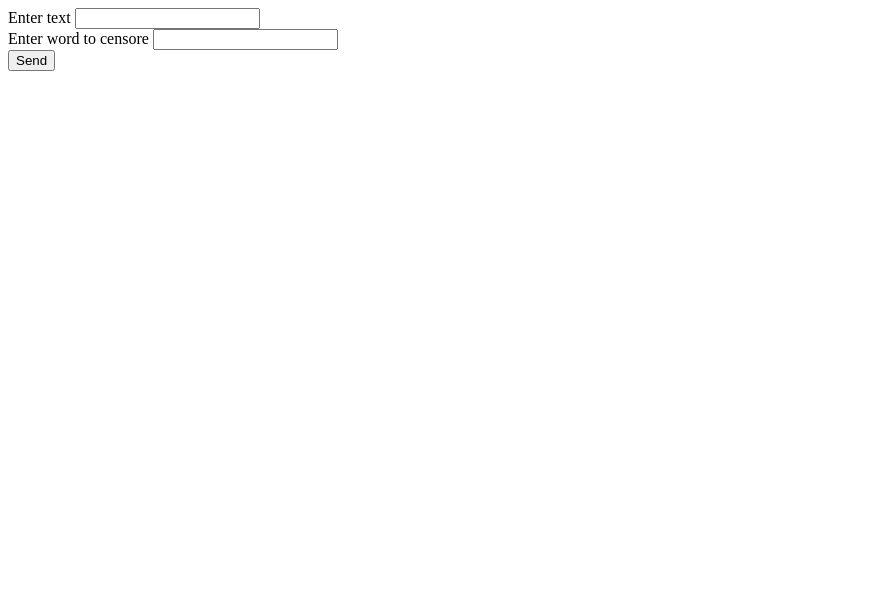
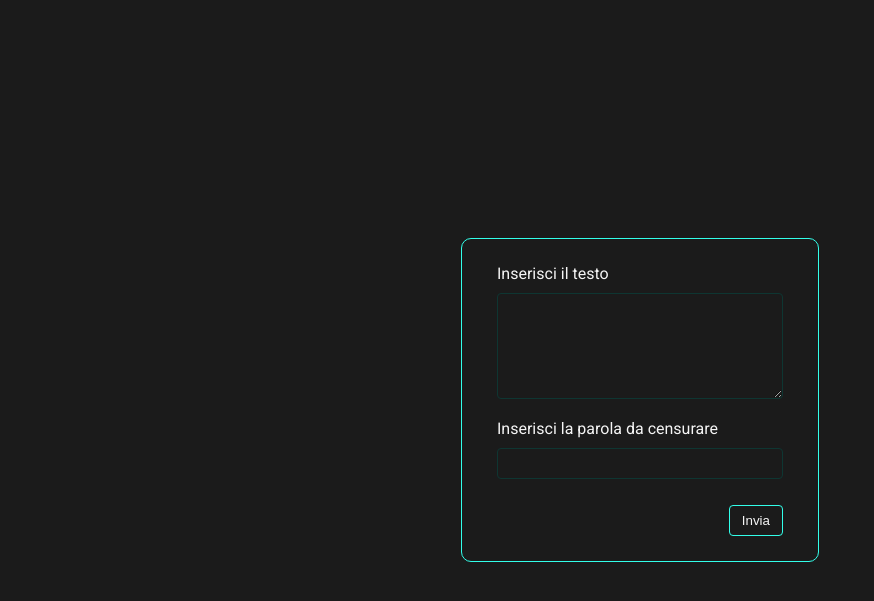
Before and after one commit to eugeniarossi/php-badwords, a PHP site: page / in a window 1280 px wide. Shown: the top 601 px of the page, without its empty margins (0-874 px from the left). Run offline with PHP 8.4, Linux system fonts and the light colour scheme.

Commit message:
feat: style

```diff
--- /dev/null
+++ b/css/style.css
@@ -0,0 +1,84 @@
+/* RESET */
+
+* {
+    margin: 0;
+    padding: 0;
+    box-sizing: border-box;
+}
+
+/* COMMON */
+
+body {
+    background-color: #1b1b1b;
+    height: 100vh;
+    display: flex;
+    justify-content: center;
+    align-items: center;
+    color: whitesmoke;
+    font-family: 'Roboto', sans-serif;
+}
+
+form,
+.container {
+    border: 1px solid #32ffea;
+    border-radius: .625rem;
+    padding: 1.5625rem 2.1875rem;
+}
+
+form .input input,
+form button,
+form #paragraph {
+    background-color: inherit;
+    color: whitesmoke;
+    border: 1px solid #32ffea;
+    border-radius: .25rem;
+    padding: .4375rem .75rem;
+}
+
+/* FORM */
+
+form,
+form .input,
+.container {
+    display: flex;
+    flex-direction: column;
+}
+
+form .input {
+    margin-bottom: 1.25rem;
+}
+
+form .input input,
+form #paragraph {
+    margin-top: .625rem;
+    border-color: #0e3632;
+    font-family: 'Roboto', sans-serif;
+}
+
+form button {
+    align-self: flex-end;
+    margin-top: .375rem;
+}
+
+/* SECOND PAGE */
+
+.container {
+    margin: 1.25rem;
+    max-width: 28.125rem;
+}
+
+.container h2 {
+    margin-bottom: 1.5625rem;
+}
+
+.container p {
+    overflow: hidden;
+}
+
+.container .length {
+    align-self: flex-start;
+    border: 1px solid #0e3632;
+    border-radius: .25rem;
+    padding: .4375rem .75rem;
+    margin-top: 1.25rem;
+}
--- a/index.html
+++ b/index.html
@@ -1,28 +1,38 @@
 <!DOCTYPE html>
 <html lang="en">
+
 <head>
     <meta charset="UTF-8">
     <meta http-equiv="X-UA-Compatible" content="IE=edge">
     <meta name="viewport" content="width=device-width, initial-scale=1.0">
     <title>PHP Badwords</title>
+    <!-- google fonts -->
+    <link rel="preconnect" href="https://fonts.googleapis.com">
+    <link rel="preconnect" href="https://fonts.gstatic.com" crossorigin>
+    <link href="https://fonts.googleapis.com/css2?family=Roboto:wght@400;700&display=swap" rel="stylesheet">
+    <!-- /google fonts -->
+    <!-- my css -->
+    <link rel="stylesheet" href="css/style.css">
 </head>
+
 <body>
     <!-- form -->
     <form action="bad_words.php" method="GET">
         <!-- input paragrafo -->
-        <div>
-            <label for="p">Enter text</label>
-            <input type="text" name="paragraph" id="p">
+        <div class="input" id="paragraph-input">
+            <label for="paragraph">Inserisci il testo</label>
+            <textarea id="paragraph" type="text" name="paragraph" cols="35" rows="6"></textarea>
         </div>
         <!-- /input paragrafo -->
         <!-- input parola da censurare -->
-        <div>
-            <label for="word">Enter word to censore</label>
+        <div class="input">
+            <label for="word">Inserisci la parola da censurare</label>
             <input type="text" name="word" id="word">
         </div>
         <!-- /input parola da censurare -->
-        <button>Send</button>
+        <button>Invia</button>
     </form>
     <!-- /form -->
 </body>
+
 </html>
```
Also changed, not shown: bad_words.php (+6 -5 lines).
